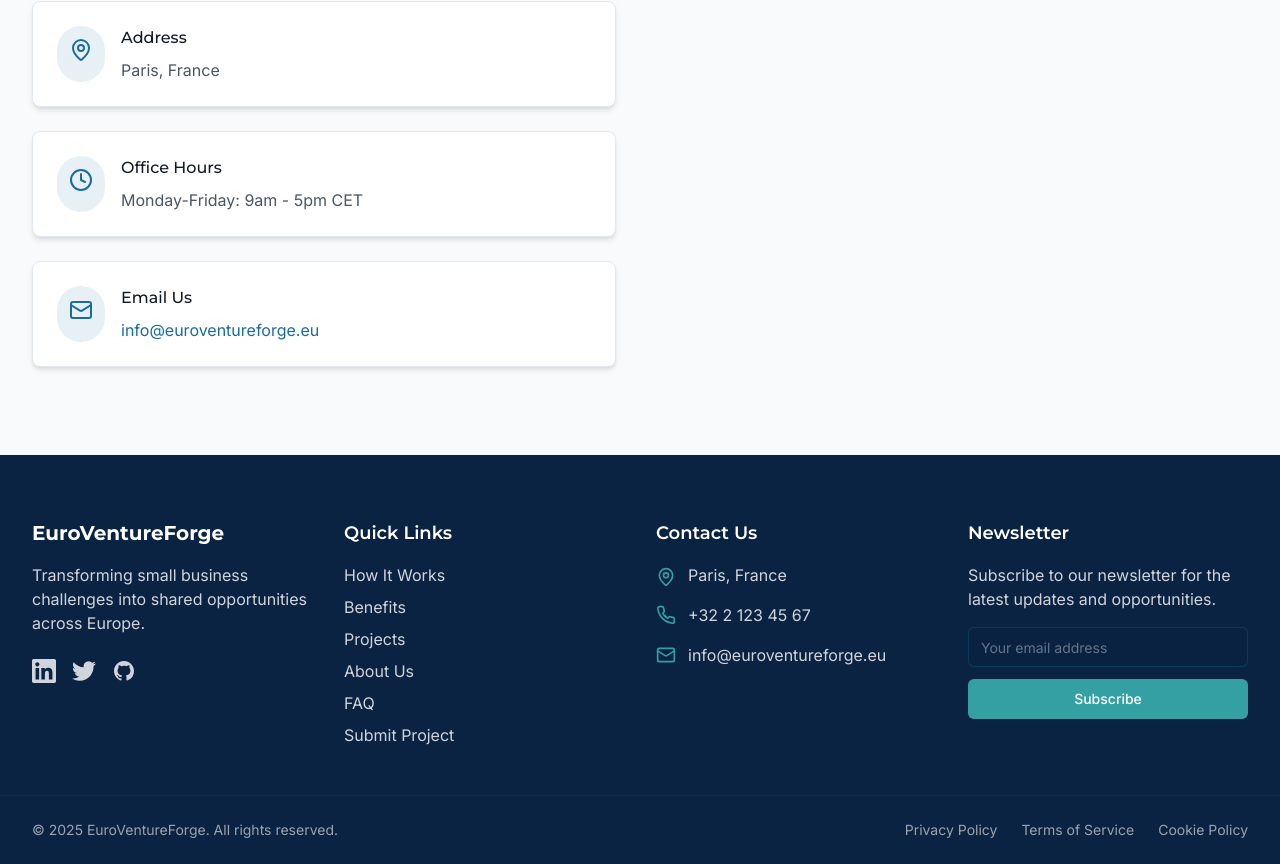
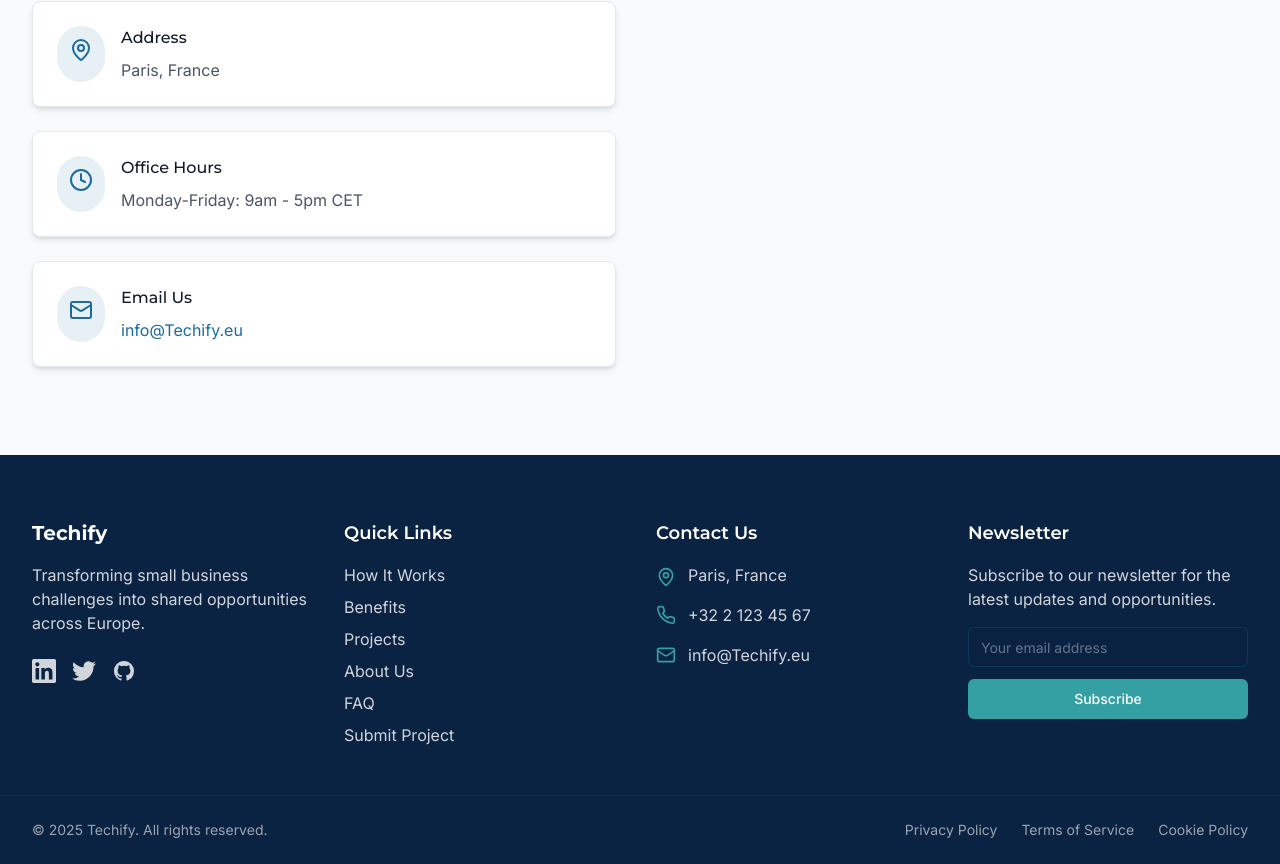
Before and after one commit to Thibaut-Fatus/euro-venture-forge, a React (Vite) app: page /contact in a window 1280 px wide. Shown: the part 447-1311 px from the top of the page. Built offline with nearby package versions, Linux system fonts and the light colour scheme.

Commit message:
[feat] techify

```diff
--- a/index.html
+++ b/index.html
@@ -3,14 +3,23 @@
   <head>
     <meta charset="UTF-8" />
     <meta name="viewport" content="width=device-width, initial-scale=1.0" />
-    <title>euro-venture-forge</title>
-    <meta name="description" content="Make your project a reality, for the fraction of the cost !" />
+    <title>techify</title>
+    <meta
+      name="description"
+      content="Make your project a reality, for the fraction of the cost !"
+    />
     <meta name="author" content="TF" />
 
-    <meta property="og:title" content="euro-venture-forge" />
-    <meta property="og:description" content="Make your project a reality, for the fraction of the cost !" />
+    <meta property="og:title" content="techify" />
+    <meta
+      property="og:description"
+      content="Make your project a reality, for the fraction of the cost !"
+    />
     <meta property="og:type" content="website" />
-    <meta property="og:image" content="https://images.unsplash.com/photo-1498050108023-c5249f4df085?ixlib=rb-1.2.1&auto=format&fit=crop&w=800&q=80" />
+    <meta
+      property="og:image"
+      content="https://images.unsplash.com/photo-1498050108023-c5249f4df085?ixlib=rb-1.2.1&auto=format&fit=crop&w=800&q=80"
+    />
   </head>
 
   <body>
--- a/src/App.tsx
+++ b/src/App.tsx
@@ -22,8 +22,8 @@ const App = () => (
         <BrowserRouter>
           <Routes>
             <Route path="/" element={<Index />} />
-            <Route path="/euro-venture-forge" element={<Index />} />
-            <Route path="/euro-venture-forge/" element={<Index />} />
+            <Route path="/techify" element={<Index />} />
+            <Route path="/techify/" element={<Index />} />
             <Route path="/about" element={<About />} />
             <Route path="/projects" element={<Projects />} />
             <Route path="/contact" element={<Contact />} />
--- a/src/components/FooterSection.tsx
+++ b/src/components/FooterSection.tsx
@@ -27,7 +27,7 @@ const FooterSection = () => {
       <div className="max-w-7xl mx-auto px-4 sm:px-6 lg:px-8">
         <div className="grid grid-cols-1 md:grid-cols-2 lg:grid-cols-4 gap-8 pb-12">
           <div>
-            <h3 className="text-xl font-bold mb-4">EuroVentureForge</h3>
+            <h3 className="text-xl font-bold mb-4">Techify</h3>
             <p className="text-gray-300 mb-6">
               Transforming small business challenges into shared opportunities across Europe.
             </p>
@@ -80,7 +80,7 @@ const FooterSection = () => {
               </li>
               <li className="flex items-center">
                 <Mail className="h-5 w-5 text-studio-teal mr-3" />
-                <span className="text-gray-300">info@euroventureforge.eu</span>
+                <span className="text-gray-300">info@Techify.eu</span>
               </li>
             </ul>
           </div>
@@ -109,7 +109,7 @@ const FooterSection = () => {
       <div className="border-t border-gray-800 py-6">
         <div className="max-w-7xl mx-auto px-4 sm:px-6 lg:px-8 flex flex-col md:flex-row justify-between items-center">
           <p className="text-gray-400 text-sm">
-            &copy; {new Date().getFullYear()} EuroVentureForge. All rights reserved.
+            &copy; {new Date().getFullYear()} Techify. All rights reserved.
           </p>
           <div className="mt-4 md:mt-0 flex space-x-6">
             <a href="#" className="text-gray-400 hover:text-gray-300 text-sm">Privacy Policy</a>
--- a/src/components/Navbar.tsx
+++ b/src/components/Navbar.tsx
@@ -16,7 +16,7 @@ const Navbar = () => {
         <div className="flex justify-between items-center py-4 md:justify-start md:space-x-10">
           <div className="flex justify-start lg:w-0 lg:flex-1">
             <Link to="/">
-              <span className="sr-only">EuroVentureForge</span>
+              <span className="sr-only">Techify</span>
               <h1 className="text-2xl font-bold text-studio-navy">
                 Euro<span className="text-studio-teal">Venture</span>Forge
               </h1>
--- a/src/components/SovereigntySection.tsx
+++ b/src/components/SovereigntySection.tsx
@@ -18,7 +18,7 @@ const SovereigntySection = () => {
         <div>
           <h2 className="text-3xl font-bold text-studio-navy mb-4">European Digital Sovereignty</h2>
           <p className="text-lg text-gray-600 mb-8">
-            At EuroVentureForge, we believe in building a resilient European digital ecosystem
+            At Techify, we believe in building a resilient European digital ecosystem
             that reduces dependencies on foreign technologies while fostering innovation.
           </p>
 
--- a/src/pages/Contact.tsx
+++ b/src/pages/Contact.tsx
@@ -68,8 +68,8 @@ const Contact = () => {
                     </div>
                     <div>
                       <h3 className="font-medium text-gray-900">{t('contactEmailUs')}</h3>
-                      <a href="mailto:info@euroventureforge.eu" className="text-studio-blue hover:underline mt-2 block">
-                        info@euroventureforge.eu
+                      <a href="mailto:info@Techify.eu" className="text-studio-blue hover:underline mt-2 block">
+                        info@Techify.eu
                       </a>
                     </div>
                   </div>
--- a/src/translations/index.ts
+++ b/src/translations/index.ts
@@ -174,7 +174,7 @@ const en: Translations = {
   faqQuestion2: "How much does it cost to submit a challenge?",
   faqAnswer2: "Submission is completely free. If your challenge is selected, we'll discuss a cost-sharing model that's significantly lower than traditional custom development.",
   faqQuestion3: "Who owns the intellectual property of the solution?",
-  faqAnswer3: "EuroVentureForge retains the IP of the core solution, but you receive a perpetual license to use it. This allows us to offer the solution to other businesses while ensuring you always have access.",
+  faqAnswer3: "Techify retains the IP of the core solution, but you receive a perpetual license to use it. This allows us to offer the solution to other businesses while ensuring you always have access.",
   faqQuestion4: "How is the revenue sharing calculated?",
   faqAnswer4: "Revenue sharing is typically 15-25% of the subscription fees paid by future customers using the solution developed from your challenge. The exact percentage depends on the complexity and uniqueness of your specific requirements.",
   faqQuestion5: "How long does the development process take?",
@@ -186,10 +186,10 @@ const en: Translations = {
   contactUs: "Contact Us",
 
   // About page
-  aboutHeroTitle: "About EuroVentureForge",
+  aboutHeroTitle: "About Techify",
   aboutHeroSubtitle: "Building European digital sovereignty through collaborative innovation",
   ourStoryTitle: "Our Story",
-  ourStoryContent1: "Founded in 2022 by a team of European tech leaders, EuroVentureForge was born from a simple observation: small businesses across Europe face similar technology challenges but lack affordable, sovereignty-focused solutions.",
+  ourStoryContent1: "Founded in 2022 by a team of European tech leaders, Techify was born from a simple observation: small businesses across Europe face similar technology challenges but lack affordable, sovereignty-focused solutions.",
   ourStoryContent2: "We created a model where businesses could pool resources to develop technology that works for everyone while keeping data and infrastructure under European control.",
   ourMissionTitle: "Our Mission",
   ourMissionContent: "We aim to democratize access to custom technology solutions for European small businesses while building digital sovereignty and creating a sustainable ecosystem where innovation benefits all participants.",
@@ -291,7 +291,7 @@ const fr: Translations = {
   faqQuestion2: "Combien coûte la soumission d'un défi ?",
   faqAnswer2: "La soumission est entièrement gratuite. Si votre défi est sélectionné, nous discuterons d'un modèle de partage des coûts significativement inférieur au développement personnalisé traditionnel.",
   faqQuestion3: "Qui possède la propriété intellectuelle de la solution ?",
-  faqAnswer3: "EuroVentureForge conserve la propriété intellectuelle de la solution de base, mais vous recevez une licence perpétuelle pour l'utiliser. Cela nous permet de proposer la solution à d'autres entreprises tout en vous garantissant un accès permanent.",
+  faqAnswer3: "Techify conserve la propriété intellectuelle de la solution de base, mais vous recevez une licence perpétuelle pour l'utiliser. Cela nous permet de proposer la solution à d'autres entreprises tout en vous garantissant un accès permanent.",
   faqQuestion4: "Comment le partage des revenus est-il calculé ?",
   faqAnswer4: "Le partage des revenus représente généralement 15 à 25 % des frais d'abonnement payés par les futurs clients utilisant la solution développée à partir de votre défi. Le pourcentage exact dépend de la complexité et de l'unicité de vos exigences spécifiques.",
   faqQuestion5: "Combien de temps dure le processus de développement ?",
@@ -303,10 +303,10 @@ const fr: Translations = {
   contactUs: "Contactez-nous",
 
   // About page
-  aboutHeroTitle: "À propos d'EuroVentureForge",
+  aboutHeroTitle: "À propos d'Techify",
   aboutHeroSubtitle: "Construire la souveraineté numérique européenne par l'innovation collaborative",
   ourStoryTitle: "Notre Histoire",
-  ourStoryContent1: "Fondée en 2022 par une équipe de leaders technologiques européens, EuroVentureForge est née d'une simple observation : les petites entreprises à travers l'Europe font face à des défis technologiques similaires mais manquent de solutions abordables et axées sur la souveraineté.",
+  ourStoryContent1: "Fondée en 2022 par une équipe de leaders technologiques européens, Techify est née d'une simple observation : les petites entreprises à travers l'Europe font face à des défis technologiques similaires mais manquent de solutions abordables et axées sur la souveraineté.",
   ourStoryContent2: "Nous avons créé un modèle où les entreprises peuvent mettre en commun leurs ressources pour développer une technologie qui fonctionne pour tous tout en gardant les données et l'infrastructure sous contrôle européen.",
   ourMissionTitle: "Notre Mission",
   ourMissionContent: "Nous visons à démocratiser l'accès aux solutions technologiques personnalisées pour les petites entreprises européennes tout en construisant la souveraineté numérique et en créant un écosystème durable où l'innovation profite à tous les participants.",
@@ -408,7 +408,7 @@ const de: Translations = {
   faqQuestion2: "Wie viel kostet es, eine Herausforderung einzureichen?",
   faqAnswer2: "Die Einreichung ist völlig kostenlos. Wenn Ihre Herausforderung ausgewählt wird, werden wir ein Kostenteilungsmodell besprechen, das deutlich niedriger ist als bei traditioneller kundenspezifischer Entwicklung.",
   faqQuestion3: "Wer besitzt das geistige Eigentum an der Lösung?",
-  faqAnswer3: "EuroVentureForge behält das geistige Eigentum an der Kernlösung, aber Sie erhalten eine unbefristete Lizenz zur Nutzung. Dies ermöglicht es uns, die Lösung anderen Unternehmen anzubieten und gleichzeitig sicherzustellen, dass Sie immer Zugriff haben.",
+  faqAnswer3: "Techify behält das geistige Eigentum an der Kernlösung, aber Sie erhalten eine unbefristete Lizenz zur Nutzung. Dies ermöglicht es uns, die Lösung anderen Unternehmen anzubieten und gleichzeitig sicherzustellen, dass Sie immer Zugriff haben.",
   faqQuestion4: "Wie wird die Umsatzbeteiligung berechnet?",
   faqAnswer4: "Die Umsatzbeteiligung beträgt typischerweise 15-25% der Abonnementgebühren, die von zukünftigen Kunden gezahlt werden, die die aus Ihrer Herausforderung entwickelte Lösung nutzen. Der genaue Prozentsatz hängt von der Komplexität und Einzigartigkeit Ihrer spezifischen Anforderungen ab.",
   faqQuestion5: "Wie lange dauert der Entwicklungsprozess?",
@@ -420,10 +420,10 @@ const de: Translations = {
   contactUs: "Kontaktieren Sie uns",
 
   // About page
-  aboutHeroTitle: "Über EuroVentureForge",
+  aboutHeroTitle: "Über Techify",
   aboutHeroSubtitle: "Aufbau europäischer digitaler Souveränität durch kollaborative Innovation",
   ourStoryTitle: "Unsere Geschichte",
-  ourStoryContent1: "Gegründet im Jahr 2022 von einem Team europäischer Technologieführer, entstand EuroVentureForge aus einer einfachen Beobachtung: kleine Unternehmen in ganz Europa stehen vor ähnlichen technologischen Herausforderungen, aber es fehlt an erschwinglichen, auf Souveränität ausgerichteten Lösungen.",
+  ourStoryContent1: "Gegründet im Jahr 2022 von einem Team europäischer Technologieführer, entstand Techify aus einer einfachen Beobachtung: kleine Unternehmen in ganz Europa stehen vor ähnlichen technologischen Herausforderungen, aber es fehlt an erschwinglichen, auf Souveränität ausgerichteten Lösungen.",
   ourStoryContent2: "Wir haben ein Modell geschaffen, bei dem Unternehmen Ressourcen bündeln können, um Technologie zu entwickeln, die für alle funktioniert und gleichzeitig Daten und Infrastruktur unter europäischer Kontrolle hält.",
   ourMissionTitle: "Unsere Mission",
   ourMissionContent: "Unser Ziel ist es, den Zugang zu maßgeschneiderten Technologielösungen für europäische Kleinunternehmen zu demokratisieren, gleichzeitig die digitale Souveränität aufzubauen und ein nachhaltiges Ökosystem zu schaffen, in dem Innovation allen Teilnehmern zugute kommt.",
--- a/vite.config.ts
+++ b/vite.config.ts
@@ -9,7 +9,7 @@ export default defineConfig(({ mode }) => ({
     host: "::",
     port: 8080,
   },
-  base: '/euro-venture-forge/',
+  base: '/techify/',
   plugins: [
     react(),
     // mode === 'development' &&
```
